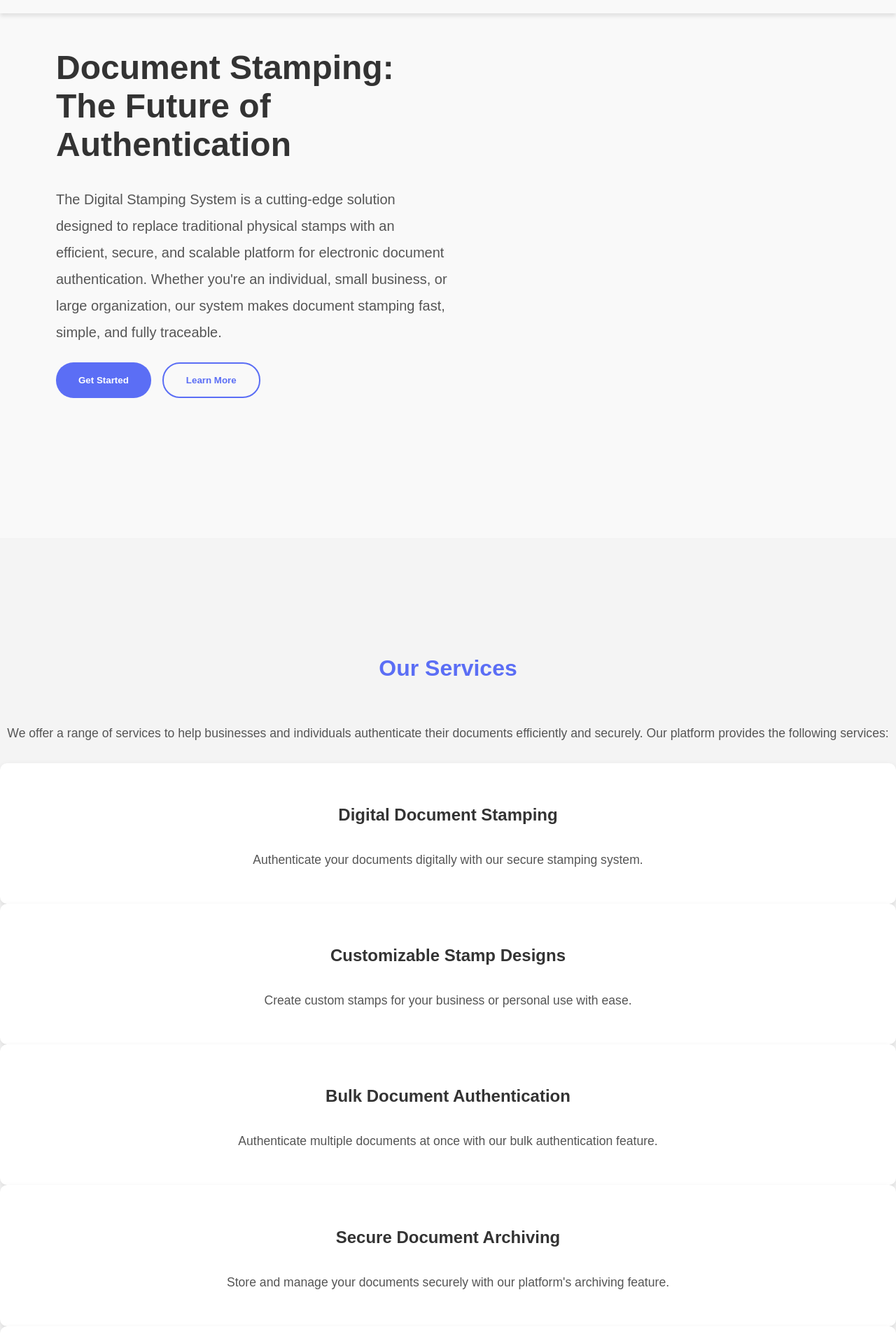
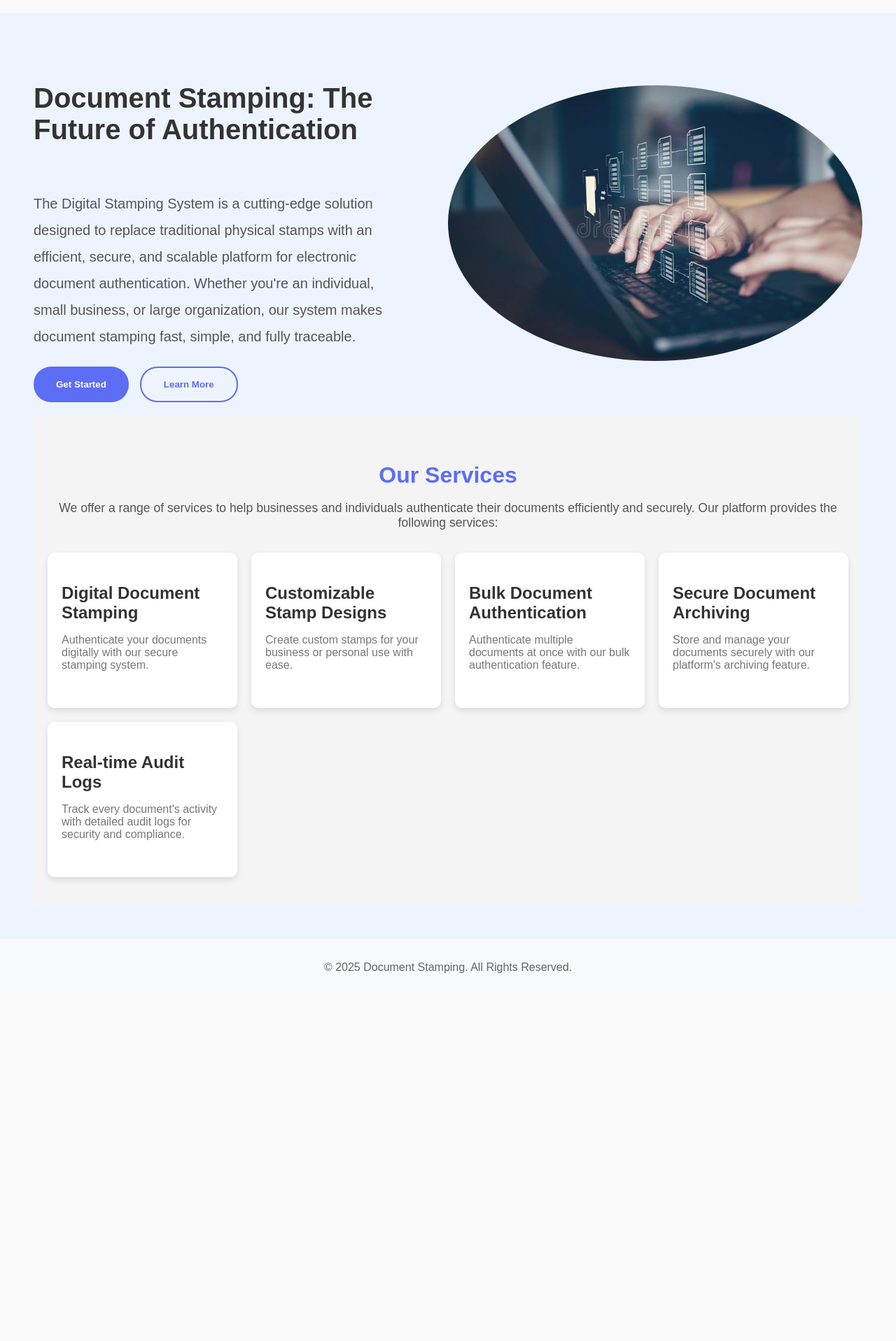
Before and after one commit to Mercykemboi/DocumentStamping, a React (Create React App) app in the folder frontend/: page / in a window 1280 px wide. Shown: the part 63-1980 px from the top of the page at 70% size. After the commit the page ends 1487 px from the top, so only its background shows below. Built offline with nearby package versions, Linux system fonts and the light colour scheme.

Commit message:
fix:homepage redesign

```diff
--- a/frontend/src/components/Homepage.css
+++ b/frontend/src/components/Homepage.css
@@ -1,49 +1,47 @@
 /* Overall Hero Section Styling */
+
 .hero {
-  /* display: flex; */
-  /* justify-content: center; */
+  display: flex;
+  justify-content: space-between;
   align-items: center;
-  height: 56%;
-  margin-bottom: 200px;
-  margin-top: 50px;
-  padding: 0 5rem;
-
-  /* Add padding for spacing */
+  padding: 3rem;
+  background-color: #eef4ff;
+  flex-wrap: wrap; /* Allow components to stack on small screens */
+  position: relative;
 }
 
-/* Hero Text Styling */
+/* Text Section Styling */
 .hero-text {
-  max-width: 50%; /* Restrict text to 50% width */
+  max-width: 45%;
+  margin-top: 1.5rem;
   text-align: left;
 }
 
 .hero-text h1 {
-  font-size: 3rem;
+  font-size: 2.5rem;
   color: #333;
   font-weight: 600;
-  margin-bottom: 2rem;
-  align-items: center;
+  margin-bottom: 4rem;
 }
 
-/* Hero Paragraph */
 .hero-text p {
   font-size: 1.25rem;
   color: #555;
   line-height: 1.9;
   margin-bottom: 1.5rem;
-  align-items: center;
 }
 
-/* Hero Button Styling */
 .hero-buttons {
+  margin-top: 1.5rem;
   display: flex;
   gap: 1rem;
 }
 
 .btn-primary,
-.btn-outline-primary {
+.btn-secondary {
   padding: 1rem 2rem;
   border-radius: 25px;
+  cursor: pointer;
   font-weight: bold;
   transition: all 0.3s ease;
 }
@@ -55,30 +53,33 @@
 }
 
 .btn-primary:hover {
-  background-color: #4b56c0;
+  background-color: #4b56c0; /* Darker shade on hover */
 }
 
-.btn-outline-primary {
+.btn-secondary {
   background-color: transparent;
   color: #5b6ef5;
   border: 2px solid #5b6ef5;
 }
 
-.btn-outline-primary:hover {
+.btn-secondary:hover {
   background-color: #5b6ef5;
-  color: white;
+  color: white; /* Changes text color to white when hovered */
 }
 
-/* Hero Image Styling */
+/* Image Section Styling */
+/* Image Section Styling */
 .hero-image {
-  width: 50%;
-  display: flex;
-  height: 50%;
+  flex-basis: 50%;
+  max-width: 100%;
+  text-align: center;
 }
 
 .hero-image img {
-  width: 50%;
   border-radius: 50%;
+  width: 100%;  /* Ensure it takes up full width of its container */
+  max-width: 700px;  /* Increase the max-width of the image */
+  height: auto;
   object-fit: cover;
   transition: transform 0.3s ease;
 }
@@ -87,62 +88,12 @@
   transform: scale(1.05); /* Slight zoom effect on hover */
 }
 
-/* Services Section */
-.services {
-  background-color: #f4f4f4;
-  padding: 40px 0;
- margin-top: 40px;
-  text-align: center;
-}
-
-.services h2 {
-  font-size: 2rem;
-  color: #5b6ef5;
-  margin-bottom: 4rem;
-  margin-top: 8rem;
-}
-
-.services p {
-  font-size: 1.1rem;
-  margin-bottom: 2rem;
-  color: #555;
-}
-
-.services-container {
-  display: grid;
-  grid-template-columns: repeat(auto-fill, minmax(250px, 1fr));
-  gap: 20px;
-  padding: 0 20px;
-}
-
-/* Service Cards */
-.card {
-  background-color: white;
-  border-radius: 10px;
-  box-shadow: 0 4px 10px rgba(0, 0, 0, 0.1);
-  padding: 20px;
-  transition: all 0.3s ease;
-}
-
-.card:hover {
-  transform: translateY(-10px);
-  box-shadow: 0 8px 15px rgba(0, 0, 0, 0.2);
-}
-
-.card-title {
-  font-size: 1.5rem;
-  color: #333;
-}
-
-.card-text {
-  color: #777;
-}
 
 /* Mobile Responsiveness */
 @media (max-width: 768px) {
   .hero {
     flex-direction: column;
-    height: auto; /* Remove full viewport height on smaller screens */
+    padding: 2rem;
   }
 
   .hero-text {
@@ -152,6 +103,7 @@
 
   .hero-image {
     max-width: 100%;
+    max-height: 100%;
     margin-top: 2rem;
   }
 
@@ -169,9 +121,154 @@
     margin-top: 2rem;
   }
 
-  .btn-primary,
-  .btn-outline-primary {
+  .btn-primary, .btn-secondary {
     width: 100%;
     padding: 1rem;
   }
 }
+.about-us {
+  padding: 50px 20px;
+  background-color: #f4f4f4; /* Light gray background */
+  text-align: center;
+  margin-top: 100px;
+  border-radius: 8px;
+}
+
+.about-us h2 {
+  font-size: 2rem;
+  margin-bottom: 20px;
+  color: #5b6ef5; /* Theme color */
+}
+
+.about-us p {
+  font-size: 1.1rem;
+  line-height: 1.6;
+  margin-bottom: 15px;
+  max-width: 800px;
+  margin: 0 auto;
+}
+
+.contact-us {
+  padding: 50px 20px;
+  background-color: #e3f2fd; /* Light blue background */
+  text-align: center;
+  margin-top: 30px;
+  border-radius: 8px;
+}
+
+.contact-us h2 {
+  font-size: 2rem;
+  margin-bottom: 20px;
+  color: #5b6ef5; /* Theme color */
+}
+
+.contact-us ul {
+  list-style: none;
+  padding: 0;
+  margin: 20px auto;
+  max-width: 500px;
+  text-align: left;
+}
+
+.contact-us ul li {
+  margin-bottom: 10px;
+  font-size: 1rem;
+  color: #333;
+}
+
+.contact-form {
+  max-width: 600px;
+  margin: 30px auto;
+  display: flex;
+  flex-direction: column;
+  gap: 10px;
+}
+
+.contact-form input,
+.contact-form textarea {
+  width: 100%;
+  padding: 10px;
+  font-size: 1rem;
+  border: 1px solid #ccc;
+  border-radius: 5px;
+}
+
+.contact-form textarea {
+  resize: none;
+  height: 100px;
+}
+
+.contact-form .btn-submit {
+  background-color: #5b6ef5;
+  color: white;
+  padding: 10px;
+  font-size: 1rem;
+  border: none;
+  border-radius: 5px;
+  cursor: pointer;
+}
+/* Service Section */
+.services {
+  background-color: #f4f4f4;
+  padding: 40px 0;
+  margin-top: 20px;
+  text-align: center;
+}
+
+.services h2 {
+  font-size: 2rem;
+  color: #5b6ef5;
+  margin-bottom: 1rem;
+}
+
+.services p {
+  font-size: 1.1rem;
+  margin-bottom: 2rem;
+  color: #555;
+}
+
+.services-container {
+  display: grid;
+  color: #5b6ef5;
+  grid-template-columns: repeat(auto-fill, minmax(250px, 1fr));
+  gap: 20px;
+  padding: 0 20px;
+}
+
+.service-card {
+  background-color: white;
+  border-radius: 10px;
+  box-shadow: 0 4px 10px rgba(0, 0, 0, 0.1);
+  padding: 20px;
+  text-align: left;
+  transition: all 0.3s ease;
+}
+
+.service-card:hover {
+  transform: translateY(-10px);
+  box-shadow: 0 8px 15px rgba(0, 0, 0, 0.2);
+}
+
+.service-card h3 {
+  font-size: 1.5rem;
+  margin-bottom: 10px;
+  color: #333;
+}
+
+.service-card p {
+  font-size: 1rem;
+  color: #777;
+}
+
+/* Responsive Styles */
+@media (max-width: 768px) {
+  .services-container {
+    grid-template-columns: 1fr 1fr;
+  }
+}
+
+@media (max-width: 480px) {
+  .services-container {
+    grid-template-columns: 1fr;
+  }
+}
--- a/frontend/src/components/Homepage.js
+++ b/frontend/src/components/Homepage.js
@@ -2,114 +2,62 @@ import React from "react";
 import "./Homepage.css";
 import stampingImage from "../images/DocumentStamp.jpg";
 
-const HomePage = () => {
+const homepage = () => {
   return (
-    <div>
+    <div className="hero">
       {/* Hero Section */}
-
-      <div className="container hero py-5">
-        <div className="row align-items-center">
-          {/* Hero Text - Left Side */}
-          <div className="col-lg-6 hero-text text-center text-lg-start mb-4 mb-lg-0">
-            <h1 className="display-4 mb-4">
-              Document Stamping: The Future of Authentication
-            </h1>
-
-            <p className="lead mb-4">
+      <div className="hero-text">
+        <h1>Document Stamping: The Future of Authentication</h1>
+        <p>
           The Digital Stamping System is a cutting-edge solution designed to
           replace traditional physical stamps with an efficient, secure, and
-              scalable platform for electronic document authentication. Whether
-              you're an individual, small business, or large organization, our
-              system makes document stamping fast, simple, and fully traceable.
-
+          scalable platform for electronic document authentication. Whether you're
+          an individual, small business, or large organization, our system makes
+          document stamping fast, simple, and fully traceable.
         </p>
 
         <div className="hero-buttons">
-              <button className="btn btn-primary me-3">Get Started</button>
-              <button className="btn btn-outline-primary">Learn More</button>
+          <button className="btn-primary">Get Started</button>
+          <button className="btn-secondary">Learn More</button>
         </div>
       </div>
-
-          {/* Hero Image - Right Side */}
+      <div className="hero-image">
+        <img src={stampingImage} alt="Document Stamping Illustration" />
+      </div>
 
 
+      <div className="services" id="services">
+  <h2>Our Services</h2>
+  <p>
+    We offer a range of services to help businesses and individuals authenticate their documents efficiently and securely. Our platform provides the following services:
+  </p>
+  <div className="services-container">
+    <div className="service-card">
+      <h3>Digital Document Stamping</h3>
+      <p>Authenticate your documents digitally with our secure stamping system.</p>
+    </div>
+    <div className="service-card">
+      <h3>Customizable Stamp Designs</h3>
+      <p>Create custom stamps for your business or personal use with ease.</p>
+    </div>
+    <div className="service-card">
+      <h3>Bulk Document Authentication</h3>
+      <p>Authenticate multiple documents at once with our bulk authentication feature.</p>
+    </div>
+    <div className="service-card">
+      <h3>Secure Document Archiving</h3>
+      <p>Store and manage your documents securely with our platform's archiving feature.</p>
+    </div>
+    <div className="service-card">
+      <h3>Real-time Audit Logs</h3>
+      <p>Track every document's activity with detailed audit logs for security and compliance.</p>
+    </div>
+  </div>
 </div>
 
 
     </div>
-
-
-      {/* Services Section */}
-      <div className="services bg-light py-5" id="services">
-        <div className="container">
-          <h2 className="text-center text-primary mb-4">Our Services</h2>
-          <p className="text-center mb-4">
-            We offer a range of services to help businesses and individuals
-            authenticate their documents efficiently and securely. Our platform
-            provides the following services:
-          </p>
-
-          <div className="row row-cols-1 row-cols-md-2 row-cols-lg-3 g-4">
-            <div className="col">
-              <div className="card shadow-sm">
-                <div className="card-body">
-                  <h5 className="card-title">Digital Document Stamping</h5>
-                  <p className="card-text">
-                    Authenticate your documents digitally with our secure
-                    stamping system.
-                  </p>
-                </div>
-              </div>
-            </div>
-            <div className="col">
-              <div className="card shadow-sm">
-                <div className="card-body">
-                  <h5 className="card-title">Customizable Stamp Designs</h5>
-                  <p className="card-text">
-                    Create custom stamps for your business or personal use with
-                    ease.
-                  </p>
-                </div>
-              </div>
-            </div>
-            <div className="col">
-              <div className="card shadow-sm">
-                <div className="card-body">
-                  <h5 className="card-title">Bulk Document Authentication</h5>
-                  <p className="card-text">
-                    Authenticate multiple documents at once with our bulk
-                    authentication feature.
-                  </p>
-                </div>
-              </div>
-            </div>
-            <div className="col">
-              <div className="card shadow-sm">
-                <div className="card-body">
-                  <h5 className="card-title">Secure Document Archiving</h5>
-                  <p className="card-text">
-                    Store and manage your documents securely with our
-                    platform's archiving feature.
-                  </p>
-                </div>
-              </div>
-            </div>
-            <div className="col">
-              <div className="card shadow-sm">
-                <div className="card-body">
-                  <h5 className="card-title">Real-time Audit Logs</h5>
-                  <p className="card-text">
-                    Track every document's activity with detailed audit logs
-                    for security and compliance.
-                  </p>
-                </div>
-              </div>
-            </div>
-          </div>
-        </div>
-      </div>
-    </div>
   );
 };
 
-export default HomePage;
+export default homepage;
```
Lines whose indentation alone changed are shown as unchanged.
